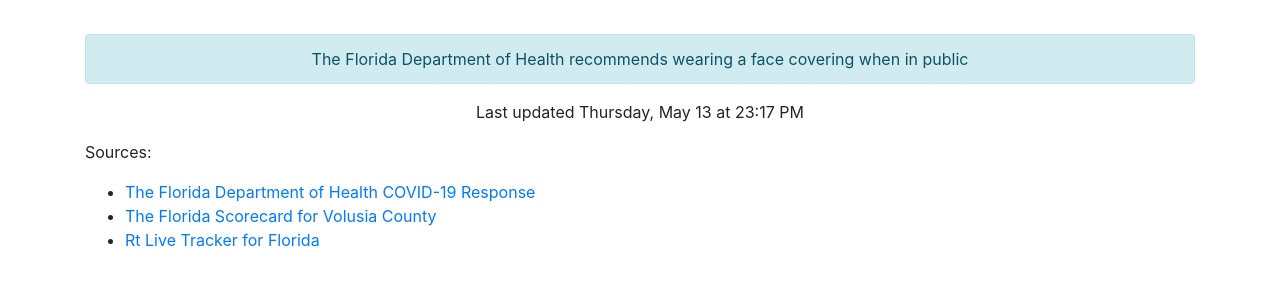
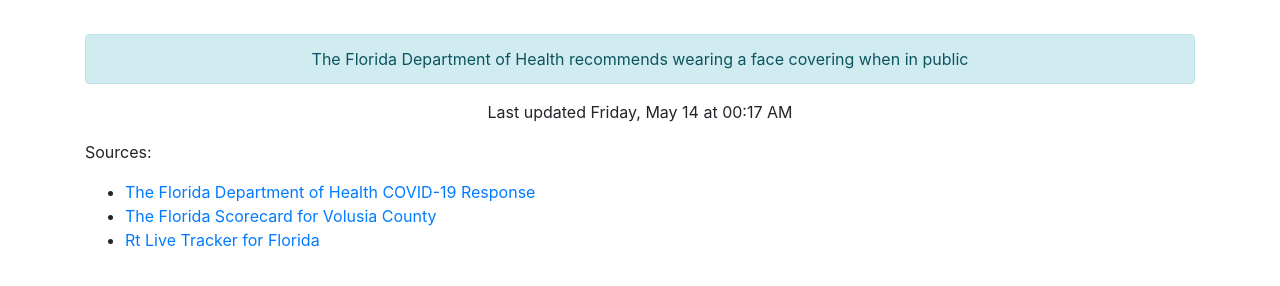
Before and after one commit to thinkjson/timeforchurch, a Jekyll site: the page built from index.md, in a window 1280 px wide. Shown: the part 544-830 px from the top of the page. Built offline with Jekyll 4.4.1, drawn with Linux system fonts in a browser that asks for light colours; our own code applies the rules of GitHub Pages for plain Markdown files.

Commit message:
Updating data

```diff
--- a/_includes/data.html
+++ b/_includes/data.html
@@ -10,4 +10,4 @@
     <div class="outcome text-success">YES</div>
     <div class="alert alert-info" role="alert">The Florida Department of Health recommends wearing a face covering when in public</div>
 
-    <p>Last updated Thursday, May 13 at 23:17 PM</p>
+    <p>Last updated Friday, May 14 at 00:17 AM</p>
```
